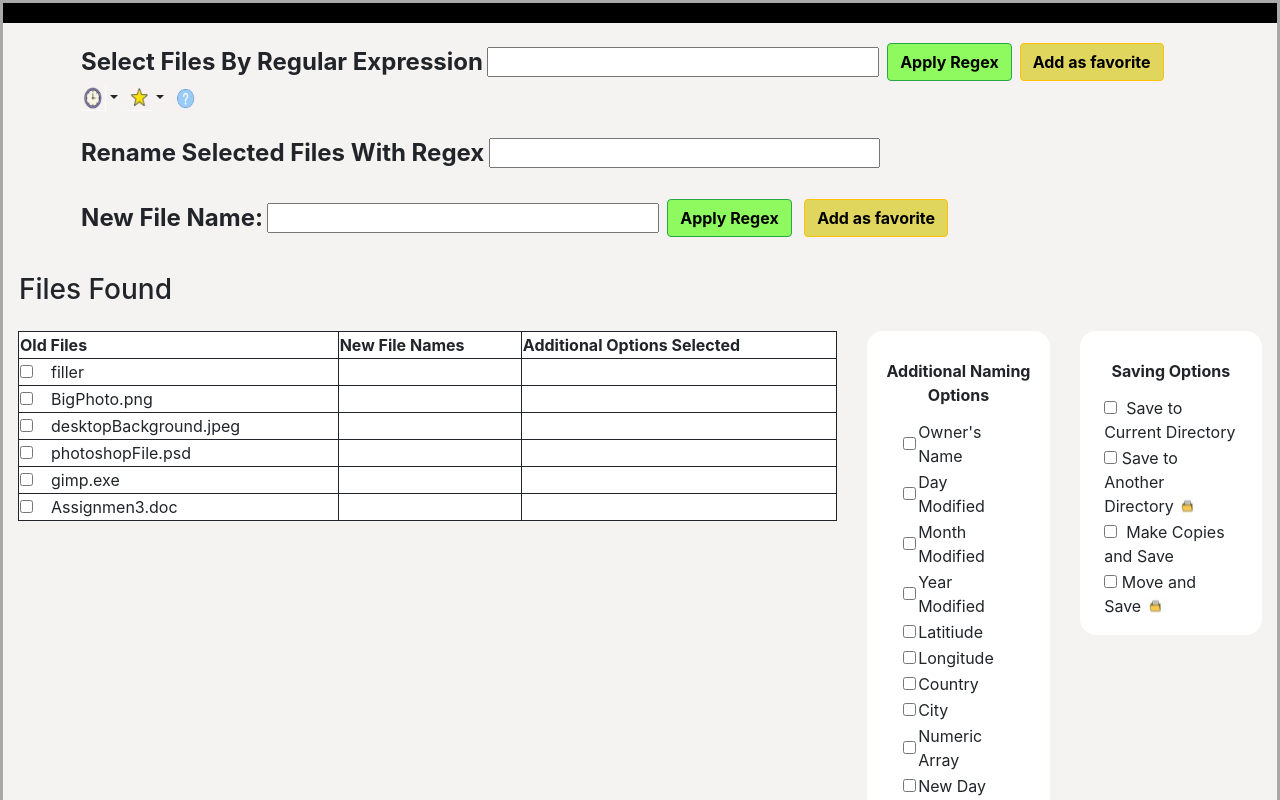
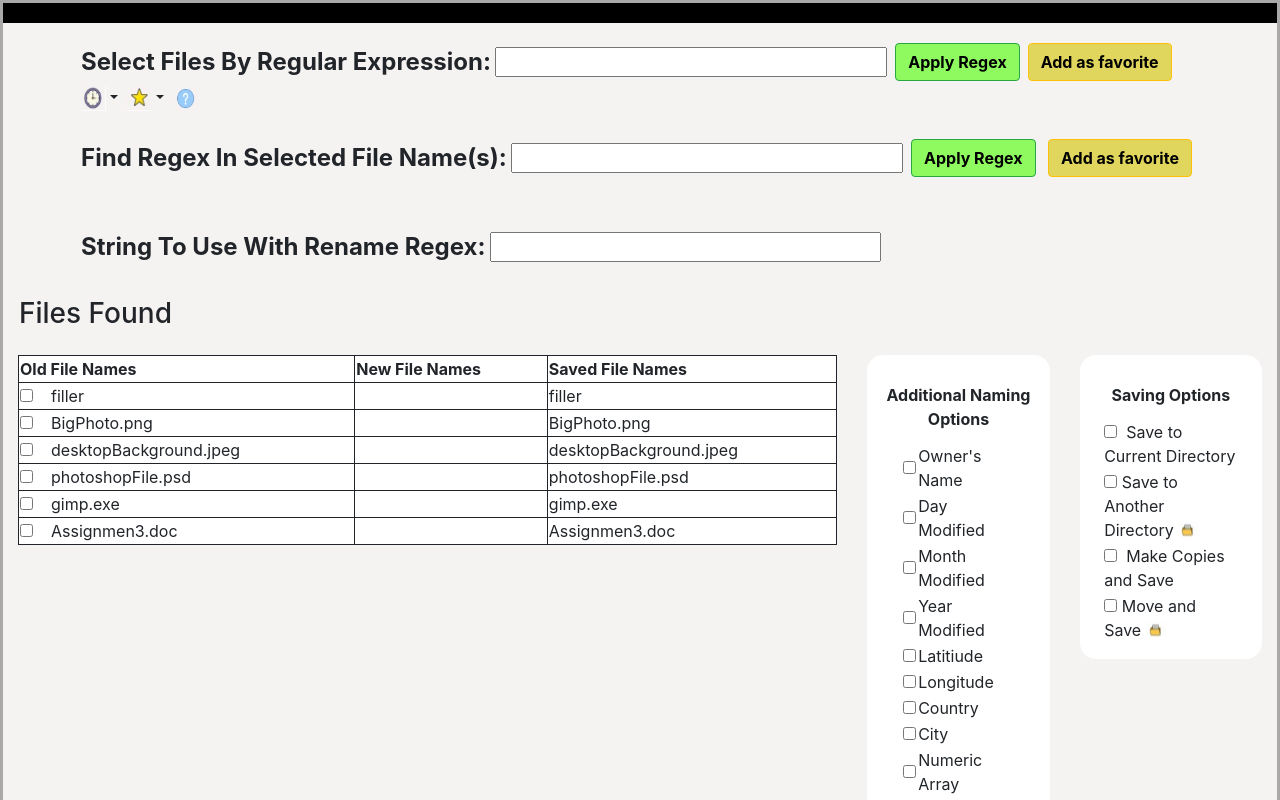
Before and after one commit to cagomezr/Regexfilesys, an Angular app: page / in a window 1280 px wide. Shown: the top 800 px of the page. Built offline with nearby package versions, Linux system fonts and the light colour scheme.

Commit message:
readded saved file names, moved add regex buttons.

```diff
--- a/src/app/app.component.html
+++ b/src/app/app.component.html
@@ -3,7 +3,7 @@
     </div>
     <div class="row padding">
         <div class="form-group form-inline text-center" style="margin: 0 auto; width:90%">
-            <strong style="font-size: 1.5em;">Select Files By Regular Expression</strong> &nbsp;
+            <strong style="font-size: 1.5em;">Select Files By Regular Expression:</strong> &nbsp;
             <input type="text" style="width: 35%;" [(ngModel)]="selectText"> &nbsp;
             <button  class="btn btn-success" (click)='constructRegex(selectText)'>Apply Regex</button>
             <button class="btn btn-warning" (click)='addFavRegex(selectText)'>Add as favorite</button> &nbsp;
@@ -26,15 +26,15 @@
         </div>
         <div class="form-group form-inline text-center" style="margin: 0 auto; width: 90%;">&nbsp;</div>
         <div class="form-group form-inline text-center" style="margin: 0 auto; width: 90%;">
-            <strong style="font-size: 1.5em;">Rename Selected Files With Regex</strong> &nbsp;
+            <strong style="font-size: 1.5em;">Find Regex In Selected File Name(s): </strong> &nbsp;
             <input type="text" style="width: 35%;" [(ngModel)]="renameText"> &nbsp;
+            <button  class="btn btn-success" (click)='applyRename(renameText, newFileName)'>Apply Regex</button> &nbsp;
+            <button class="btn btn-warning" (click)='addFavRegex(renameText)'>Add as favorite</button> &nbsp;
         </div>
         <div class="form-group form-inline text-center" style="margin: 0 auto; width: 90%;">&nbsp;</div>
         <div class="form-group form-inline text-center" style="margin: 0 auto; width: 90%;">
-            <strong style="font-size: 1.5em;">New File Name: </strong> &nbsp;
-            <input type="text" style="width: 35%;" [(ngModel)]="newFileName">&nbsp;
-            <button  class="btn btn-success" (click)='applyRename(renameText, newFileName)'>Apply Regex</button> &nbsp;
-            <button class="btn btn-warning" (click)='addFavRegex(renameText)'>Add as favorite</button> &nbsp;
+            <strong style="font-size: 1.5em;">String To Use With Rename Regex: </strong> &nbsp;
+            <input type="text" style="width: 35%;" (input)="newName($event.target.value)">&nbsp;
         </div>
     </div>
     <div class="row padding">
@@ -46,9 +46,9 @@
                 <div class="panel-heading">
                     <table class="tabsys" style="width:100% ;background: #FFF; border: 1px solid;">
                         <tr>
-                            <th>Old Files</th>
+                            <th>Old File Names</th>
                             <th>New File Names</th>
-                            <th>Additional Options Selected</th>
+                            <th>Saved File Names</th>
                         </tr>
                         <tr *ngFor="let box of boxes; let i = index;">
                             <td>
--- a/src/app/app.component.ts
+++ b/src/app/app.component.ts
@@ -11,6 +11,7 @@ export class AppComponent implements OnInit {
   private title = 'Assignment 3';
   private currentRegex: string = '';
   private selectText: string = '';
+  private newFileName: string;
   private boxes: file[] = [];
   private history: string[] = [];
   private favorite: string[] = [];
@@ -19,7 +20,7 @@ export class AppComponent implements OnInit {
     for (let i = 0; i < 6; i++) {
       let newFile = new file();
       newFile.originalText = this.words[i];
-      newFile.savedText = "";
+      newFile.savedText = newFile.originalText;
       newFile.newText = "";
       newFile.selected = false;
       this.boxes.push(newFile);
@@ -49,14 +50,14 @@ export class AppComponent implements OnInit {
       } else {
         for (let i = 0; i < 6; i++) {
           if (this.boxes[i].selected) {
-            this.boxes[i].newText = this.boxes[i].originalText;
+            this.boxes[i].newText = "";
           }
         }
       }
     } else {
       for (let i = 0; i < 6; i++) {
         if (this.boxes[i].selected) {
-          this.boxes[i].newText = this.boxes[i].originalText;
+          this.boxes[i].newText = "";
         }
       }
     }
@@ -111,6 +112,10 @@ export class AppComponent implements OnInit {
     }
   }
 
+  newName(value: string) {
+    this.newFileName = value;
+  }
+
   // Add regex to favorite list
   addFavRegex(regex: string) {
     this.favorite.push(regex);
```
